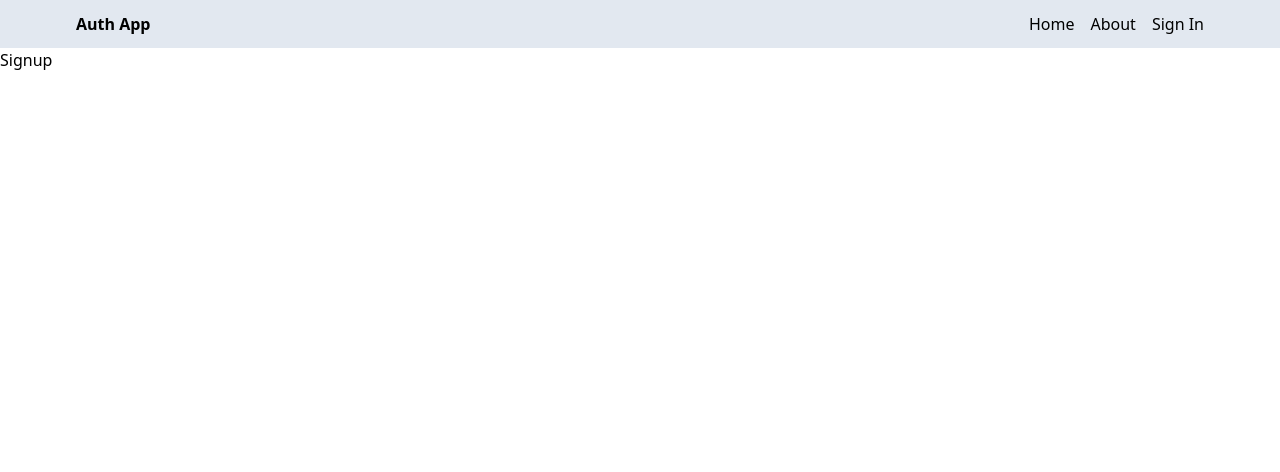
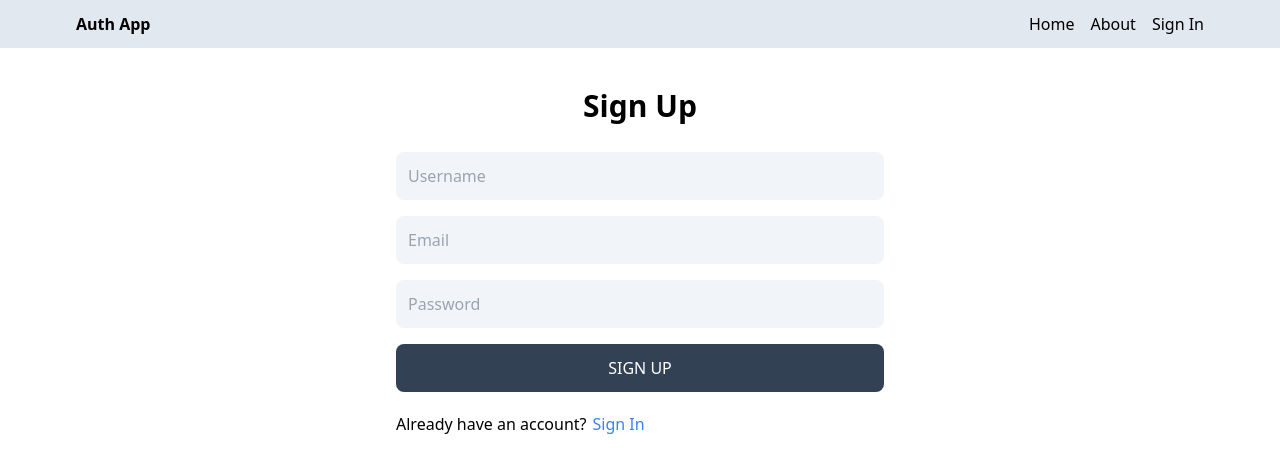
Before and after one commit to madhulatha-bandaru/auth-and-oauth, a React (Vite) app in the folder frontend/: page /sign-up in a window 1280 px wide. Shown: the top 472 px of the page. Built offline with nearby package versions, Linux system fonts and the light colour scheme.

Commit message:
updated signup page

```diff
--- a/frontend/src/pages/Signup.jsx
+++ b/frontend/src/pages/Signup.jsx
@@ -1,8 +1,73 @@
-import React from 'react'
+import { useState } from 'react'
+import {Link} from 'react-router-dom'
 
 const Signup = () => {
+
+  const [formData, setFormData] = useState({});
+  const [error, setError] = useState(false);
+  const [loading, setLoading] = useState(false);
+
+  const handleChange = (e) => {
+    setFormData({...formData, [e.target.id]:e.target.value})
+  }
+
+  const handleSubmit = async (e) => {
+    e.preventDefault();
+
+    try {
+      setLoading(true);
+      const res = await fetch('/api/auth/signup',{
+        method : 'POST',
+        headers : {
+          'Content-Type' : 'application/json',
+        },
+        body : JSON.stringify(formData),
+      })
+      const data = await res.json();
+      setLoading(false)
+
+      if(data.success === false){
+        setError(true);
+        return;
+      }
+  } catch (err) {
+    setLoading(false)
+    setError(true)
+  }
+
+  }
+
   return (
-    <div>Signup</div>
+    <div className='p-3 max-w-lg mx-auto'>
+      <h1 className='text-3xl text-center font-semibold my-7'>Sign Up</h1>
+      <form onSubmit={handleSubmit} className = 'flex flex-col gap-4'>
+
+        <input type='text' placeholder='Username' id='username'
+        className='bg-slate-100 p-3 rounded-lg'
+        onChange={handleChange}/>
+
+        <input type='email' placeholder='Email' id='email'
+        className='bg-slate-100 p-3 rounded-lg'
+        onChange={handleChange}/>
+
+        <input type='password' placeholder='Password' id='password'
+        className='bg-slate-100 p-3 rounded-lg'
+        onChange={handleChange}/>
+
+        <button disabled={loading}className='bg-slate-700 text-white p-3 rounded-lg
+        uppercase hover:opacity-95 disabled:opacity-80'>
+          {loading ? 'Loading...' : 'Sign Up'}
+        </button>
+      </form>
+
+      <div className='flex gap-1.5 mt-5'>
+        <p>Already have an account?</p>
+        <Link to='/sign-in'>
+        <span className='text-blue-500'>Sign In</span>
+        </Link>
+      </div>
+
+    </div>
   )
 }
 
--- a/frontend/vite.config.js
+++ b/frontend/vite.config.js
@@ -3,5 +3,14 @@
 
 // https://vite.dev/config/
 export default defineConfig({
-  plugins: [react()],
+  server : {
+    proxy : {
+      '/api' : {
+        target : 'http://localhost:3000',
+        secure:false
+      }
+    }
+  },
+  plugins: [react()]
+
 })
```
Also changed, not shown: 1 other file (tests, documents, lock files or other folders).
